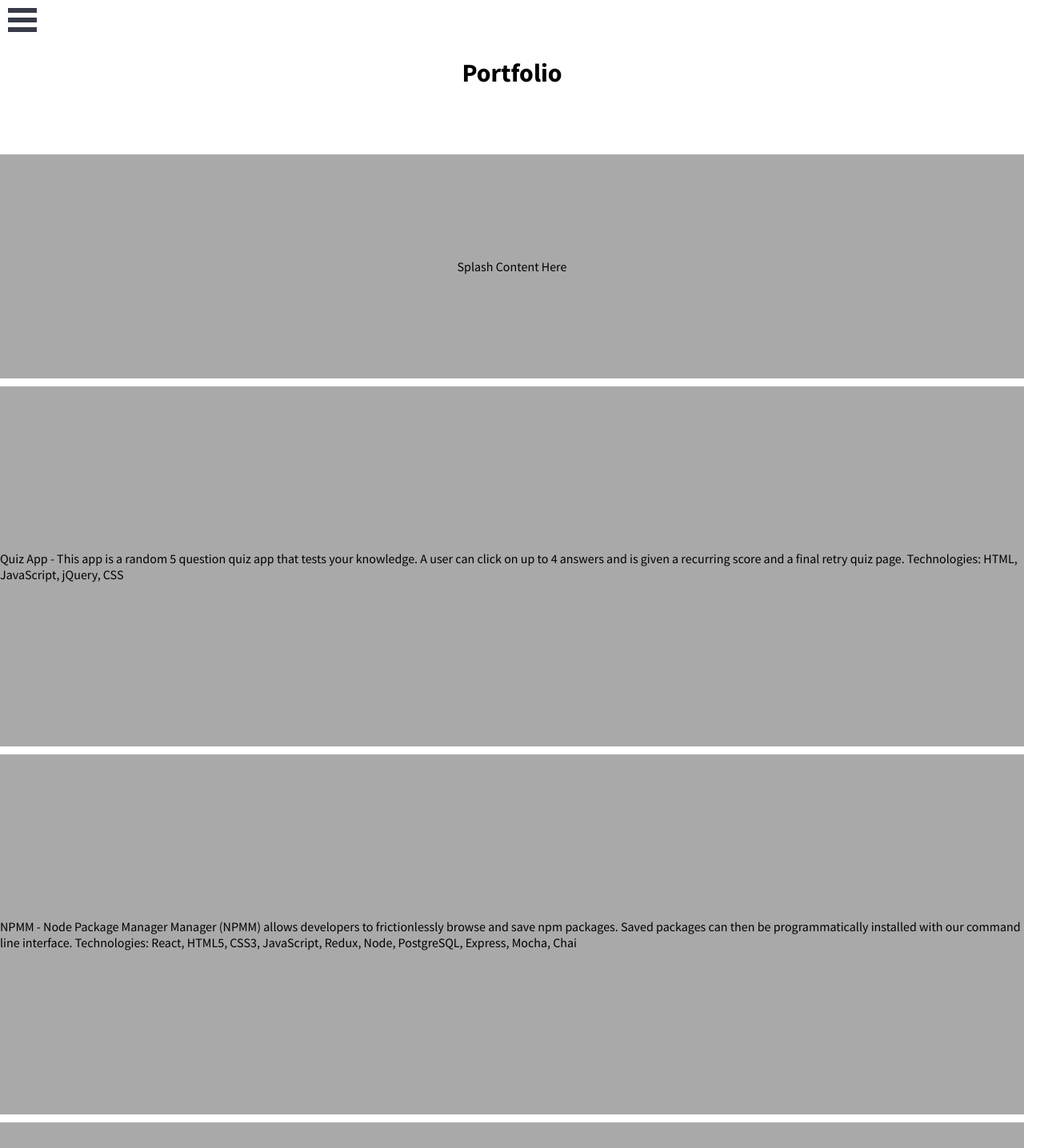
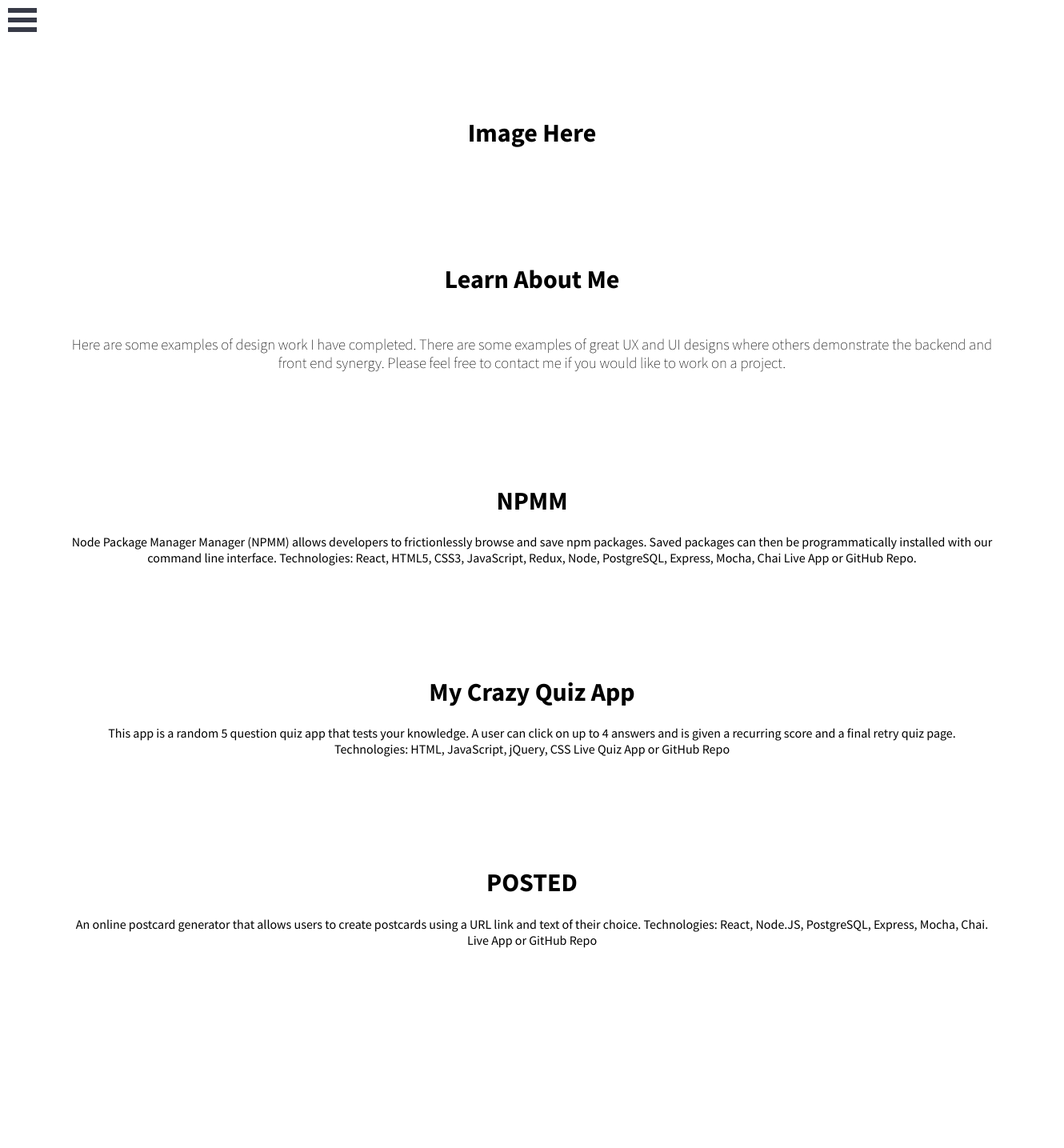
Before and after one commit to lifeasvik/vikbirdi-portfolio-v2, a React (Create React App) app: page /portfolio in a window 1280 px wide. Shown: the top 1435 px of the page at 80% size, 1330 px wide, since content can reach past the window. After the commit the page ends 1201 px from the top, so only its background shows below. Built offline with nearby package versions, Linux system fonts and the light colour scheme.

Commit message:
added languages to wireframe and fixed projects for wireframe

```diff
--- a/src/components/Languages.js
+++ b/src/components/Languages.js
@@ -4,18 +4,31 @@ import SideBar from "./Sidebar";
 class Languages extends Component {
     render() {
         return (
-            <div><div><SideBar /></div>
-                <div className="pagePadder">
-                    <div><h1>Languages</h1></div>
+            <div>
+                <div>
+                    <SideBar />
                 </div>
-                <div className="pagePadder">
-                    <div className="mainSplash">Splash Content Here</div>
 
-                </div>
-                <div className="mainSplash2">Secondary Splash Here</div>
-                <div className="mainSplash3">Third Splash Here</div>
-                <div className="mainSplash4">Fourth Splash Here</div>
-                <div className="mainSplash5">Fifth Splash Here</div>
+                <div className="homeBox">
+
+                    <div className="homeContent1">
+                        <h1>Languages</h1>
+                    </div>
+
+                    <div className="homeContent1">
+                        <ul>
+                            <li>React.JS</li>
+                            <li>HTML5</li>
+                            <li>CSS3</li>
+                            <li>JavaScript</li>
+                            <li>Node.JS</li>
+                            <li>PostgreSQL</li>
+                            <li>MongoDB</li>
+                            <li>Python</li>
+                        </ul>
+                    </div>
+
+                 </div>
             </div>
         );
     }
--- a/src/components/Portfolio.js
+++ b/src/components/Portfolio.js
@@ -5,23 +5,59 @@ import SideBar from "./Sidebar";
 class Portfolio extends Component {
     render() {
         return (
-            <div><div><SideBar /></div>
-                <div className="pagePadder">
-                    <div><h1>Portfolio</h1></div>
+            <div>
+                <div>
+                    <SideBar />
                 </div>
-                <div className="pagePadder">
-                    <div className="mainSplash">Splash Content Here</div>
 
+                <div className="homeBox">
+
+                    <div className="homeContent1">
+                        <h1>Image Here</h1>
+                    </div>
+
+                    <div className="homeContent1">
+                        <h1>Learn About Me</h1>
+                    </div>
+
+                    <div className="textShaper">
+                        <h3>Here are some examples of design work I have completed. There are some examples of great UX and UI designs where others demonstrate the backend and front end synergy. Please feel free to contact me if you would like to work on a project.</h3>
+                    </div>
+
+                    <div className="homeContent1">
+                        <div>
+                            <div>
+                                <h1>NPMM</h1>
+                            </div>
+
+                            <div>
+                                <p> Node Package Manager Manager (NPMM) allows developers to frictionlessly browse and save npm packages. Saved packages can then be programmatically installed with our command line interface. Technologies: React, HTML5, CSS3, JavaScript, Redux, Node, PostgreSQL, Express, Mocha, Chai Live App or GitHub Repo.</p>
+                            </div>
+                        </div>
+                    </div>
+
+                    <div className="homeContent1">
+                        <div>
+                            <h1>My Crazy Quiz App</h1>
+                        </div>
+
+                        <div>
+                            <p>This app is a random 5 question quiz app that tests your knowledge. A user can click on up to 4 answers and is given a recurring score and a final retry quiz page. Technologies: HTML, JavaScript, jQuery, CSS Live Quiz App or GitHub Repo</p>
+                        </div>
+                    </div>
+
+                    <div className="homeContent1">
+                        <div>
+                            <h1>POSTED</h1>
+                        </div>
+
+                        <div>
+                            <p>An online postcard generator that allows users to create postcards using a URL link and text of their choice. Technologies: React, Node.JS, PostgreSQL, Express, Mocha, Chai. Live App or GitHub Repo</p>
+                        </div>
+                    </div>
                 </div>
-                <div className="mainSplash2">Quiz App - This app is a random 5 question quiz app that tests your knowledge. A user can click on up to 4 answers and is given a recurring score and a final retry quiz page.
-Technologies: HTML, JavaScript, jQuery, CSS</div>
-                <div className="mainSplash3">NPMM - Node Package Manager Manager (NPMM) allows developers to frictionlessly browse and save npm packages. Saved packages can then be programmatically installed with our command line interface.
-Technologies: React, HTML5, CSS3, JavaScript, Redux, Node, PostgreSQL, Express, Mocha, Chai</div>
-                <div className="mainSplash4">POSTED - An online postcard generator that allows users to create postcards using a URL link and text of their choice.
-Technologies: React, Node.JS, PostgreSQL, Express, Mocha, Chai
-</div>
-                <div className="mainSplash5">Fifth Splash Here</div>
             </div>
+
         );
     }
 }
--- a/src/styles.css
+++ b/src/styles.css
@@ -57,6 +57,10 @@ code {
   flex-direction: column;
   justify-content: flex-start;
   align-items: center;
+}
+
+.homeContent1 ul{
+  list-style-type: none;
 }
 
 .homeContent1{
```
